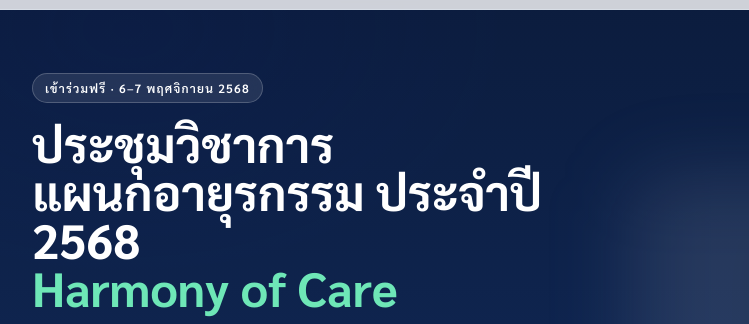
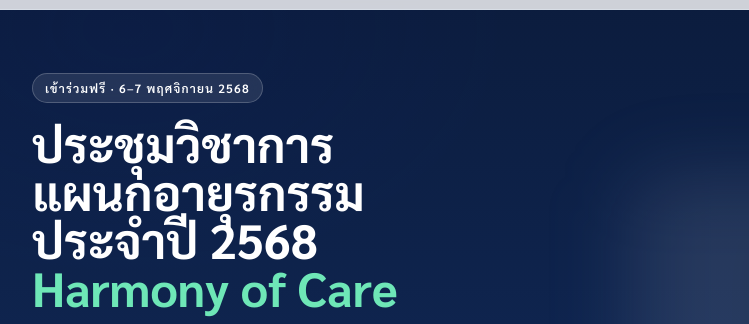
Before and after one commit to ratcki/imbrhconf25, a plain HTML site: page index.html in a window 1280 px wide. Shown: the part 55-379 px from the top of the page, 0-749 px from the left. Drawn offline with nearby package versions, Linux system fonts and the light colour scheme.

Commit message:
Update event title for improved readability and consistency

```diff
--- a/index.html
+++ b/index.html
@@ -238,7 +238,7 @@
             เข้าร่วมฟรี · 6–7 พฤศจิกายน 2568
           </span>
           <h1 class="mt-4 text-3xl sm:text-4xl lg:text-5xl font-extrabold leading-tight">
-            ประชุมวิชาการ<span class="whitespace-nowrap">แผนกอายุรกรรม</span> ประจำปี 2568<br>
+            ประชุมวิชาการ<span class="whitespace-nowrap">แผนกอายุรกรรม</span> <span class="whitespace-nowrap">ประจำปี 2568</span><br>
             <span class="text-emerald-300">Harmony of Care</span>
           </h1>
           <p class="mt-4 text-white/90 text-base sm:text-lg max-w-xl">
```
